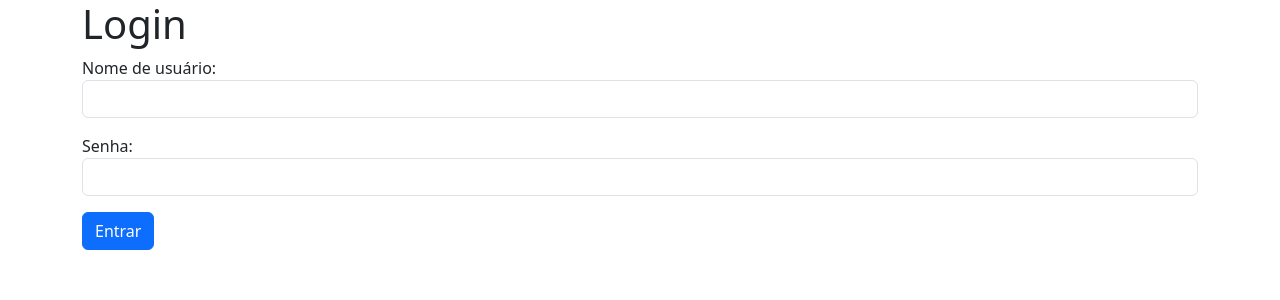
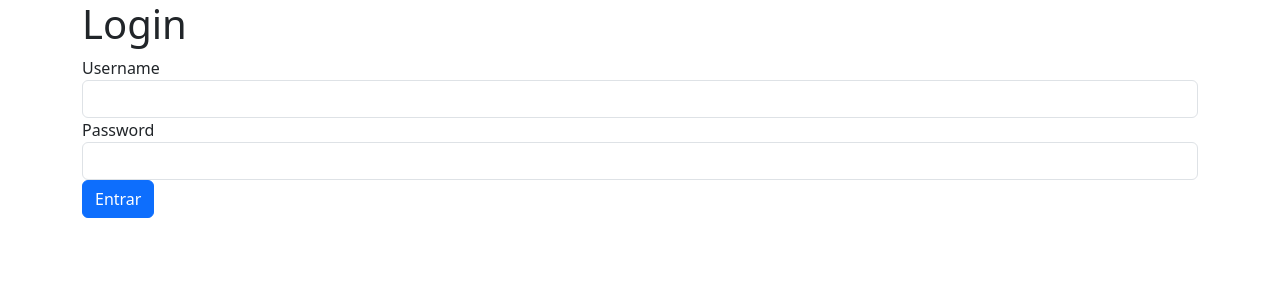
Before and after one commit to leoAraujo20/jogoteca, a Flask app: page /login?next-page=/novo-jogo in a window 1280 px wide. Shown: the top 300 px of the page. Run offline with Flask 3, Linux system fonts and the light colour scheme; some libraries are stand-ins or nearby versions.

Commit message:
Add user authentication form and update game form handling

```diff
--- a/src/forms/forms.py
+++ b/src/forms/forms.py
@@ -1,5 +1,5 @@
 from flask_wtf import FlaskForm
-from wtforms import StringField
+from wtforms import PasswordField, StringField
 from wtforms.validators import DataRequired
 
 
@@ -7,3 +7,8 @@ class FormGame(FlaskForm):
     name = StringField('Name', validators=[DataRequired()])
     category = StringField('Category', validators=[DataRequired()])
     console = StringField('Console', validators=[DataRequired()])
+
+
+class FormUser(FlaskForm):
+    username = StringField('Username', validators=[DataRequired()])
+    password = PasswordField('Password', validators=[DataRequired()])
--- a/src/templates/form.html
+++ b/src/templates/form.html
@@ -25,15 +25,15 @@
   <fieldset>
     <div class="form-group">
       {{ form.name.label }}
-      {{ form.name(class="form-control", value=game.nome) }}
+      {{ form.name(class="form-control", value=game.nome if game else '') }}
     </div>
     <div class="form-group">
       {{ form.category.label }}
-      {{ form.category(class="form-control", value=game.categoria) }}
+      {{ form.category(class="form-control", value=game.categoria if game else '') }}
     </div>
     <div class="form-group">
       {{ form.console.label }}
-      {{ form.console(class="form-control", value=game.console) }}
+      {{ form.console(class="form-control", value=game.console if game else '') }}
     </div>
     <div class="form-group">
       <input type="submit" value="Enviar" class="btn btn-primary" />
--- a/src/templates/login.html
+++ b/src/templates/login.html
@@ -9,15 +9,16 @@
   {% endif %}
 {% endwith %}
 <form method="POST" action="{{url_for('login')}}">
+  {{ form.csrf_token }}
   <input type="hidden" name="next-page" value="{{ next_page or url_for('home') }}" />
-  <p>
-    <label>Nome de usuário:</label>
-    <input class="form-control" type="text" name="user" required />
-  </p>
-  <p>
-    <label>Senha:</label>
-    <input class="form-control" type="password" name="password" required />
-  </p>
+  <div class="form-group">
+    {{ form.username.label }}
+    {{ form.username(class="form-control") }}
+  </div>
+  <div class="form-group">
+    {{ form.password.label }}
+    {{ form.password(class="form-control") }}
+  </div>
   <p><button class="btn btn-primary" type="submit">Entrar</button></p>
 </form>
 {% endblock %}
--- a/src/views/views.py
+++ b/src/views/views.py
@@ -7,7 +7,7 @@ from flask import (
     url_for,
 )
 
-from forms.forms import FormGame
+from forms.forms import FormGame, FormUser
 from helpers.helpers import remove_image, return_image
 from main import app, db
 from models.models import Jogos, Usuarios
@@ -41,9 +41,7 @@ def new_game():
         flash('Jogo cadastrado com sucesso!')
         return redirect(url_for('home'))
     return render_template(
-        'form.html',
-        title='Cadastrar Jogo',
-        form=FormGame()
+        'form.html', title='Cadastrar Jogo', form=FormGame()
     )
 
 
@@ -90,20 +88,23 @@ def delete_game(game_id):
 @app.route('/login', methods=['GET', 'POST'])
 def login():
     if request.method == 'POST':
-        user_db = Usuarios.query.filter_by(
-            username=request.form['user']
-        ).first()
-        if user_db and user_db.senha == request.form['password']:
+        form = FormUser(request.form)
+        user_db = Usuarios.query.filter_by(username=form.username.data).first()
+        if user_db and user_db.senha == form.password.data:
             session['usuario_logado'] = user_db.username
             flash(user_db.username + ' logado com sucesso!')
-            next_page = request.form.get('next-page')
+            next_page = request.form.get(
+                'next-page',
+            )
             return redirect(next_page)
         flash('Usuário ou senha inválidos!')
         return redirect(url_for('home'))
     next_page = request.args.get(
         'next-page',
     )
-    return render_template('login.html', title='Login', next_page=next_page)
+    return render_template(
+        'login.html', title='Login', next_page=next_page, form=FormUser()
+    )
 
 
 @app.route('/logout')
```
